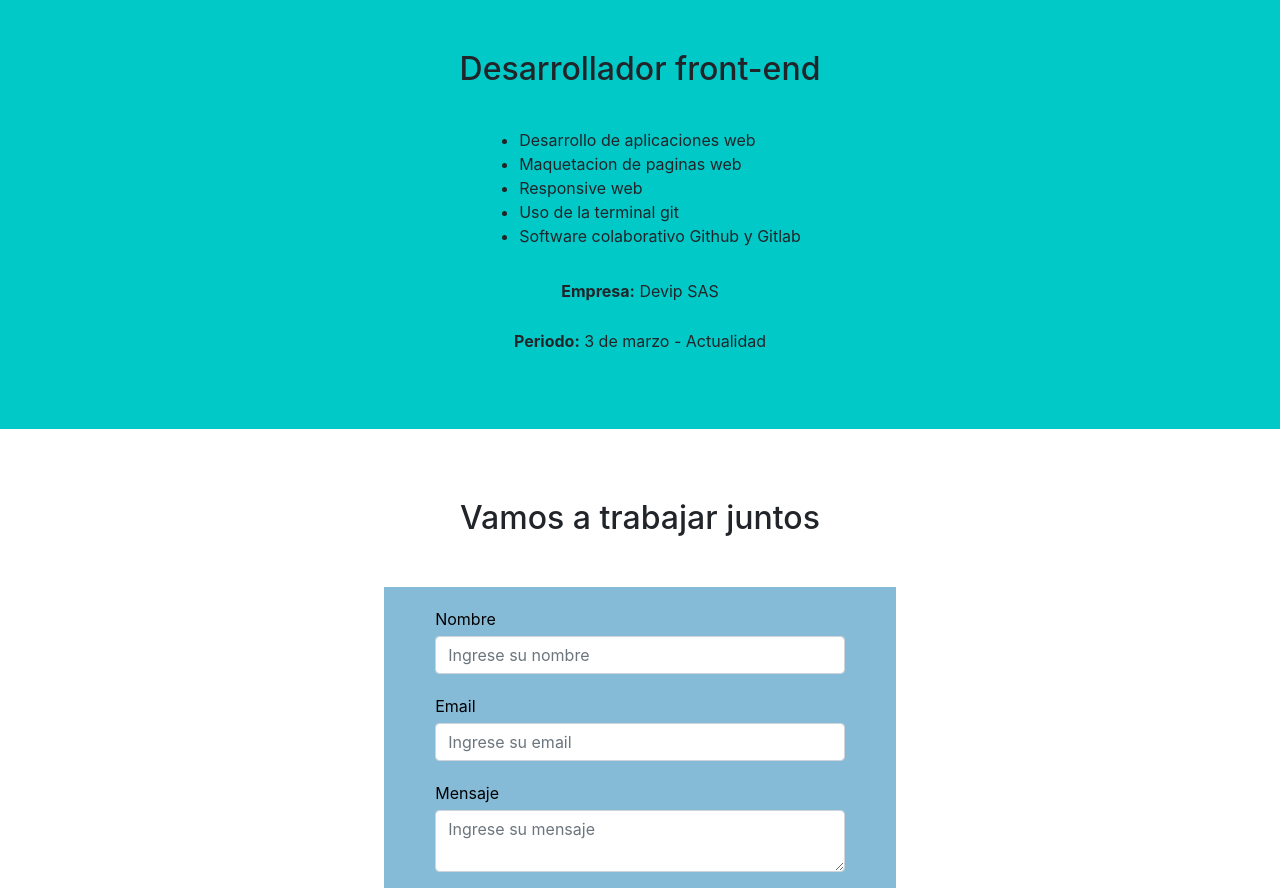
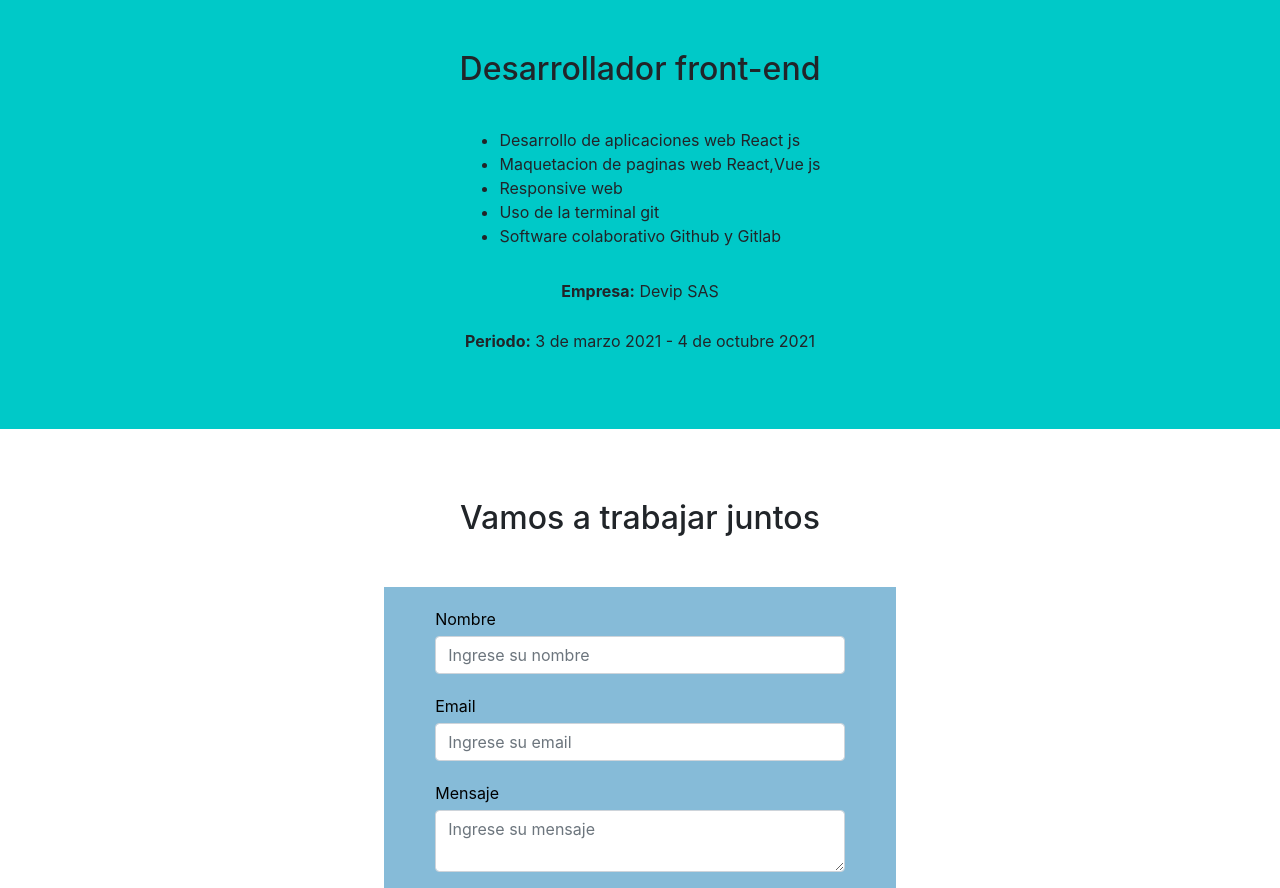
Before and after one commit to kira4489/PortafolioViejo, a React (Create React App) app: page / in a window 1280 px wide. Shown: the part 2460-3348 px from the top of the page. Built offline with nearby package versions, Linux system fonts and the light colour scheme.

Commit message:
updating portafolio

```diff
--- a/src/Components/Experience/Experience.jsx
+++ b/src/Components/Experience/Experience.jsx
@@ -7,8 +7,8 @@ const Experience = () => {
       <div className="container-title" id="experience">
         <h2>Desarrollador front-end</h2>
         <ul>
-          <li>Desarrollo de aplicaciones web</li>
-          <li>Maquetacion de paginas web</li>
+          <li>Desarrollo de aplicaciones web React js</li>
+          <li>Maquetacion de paginas web React,Vue js</li>
           <li>Responsive web</li>
           <li> Uso de la terminal git</li>
           <li>Software colaborativo Github y Gitlab</li>
@@ -17,7 +17,7 @@ const Experience = () => {
           <strong>Empresa:</strong> Devip SAS
         </p>
         <p>
-          <strong>Periodo:</strong> 3 de marzo - Actualidad
+          <strong>Periodo:</strong> 3 de marzo 2021 - 4 de octubre 2021
         </p>
       </div>
     </div>
```
